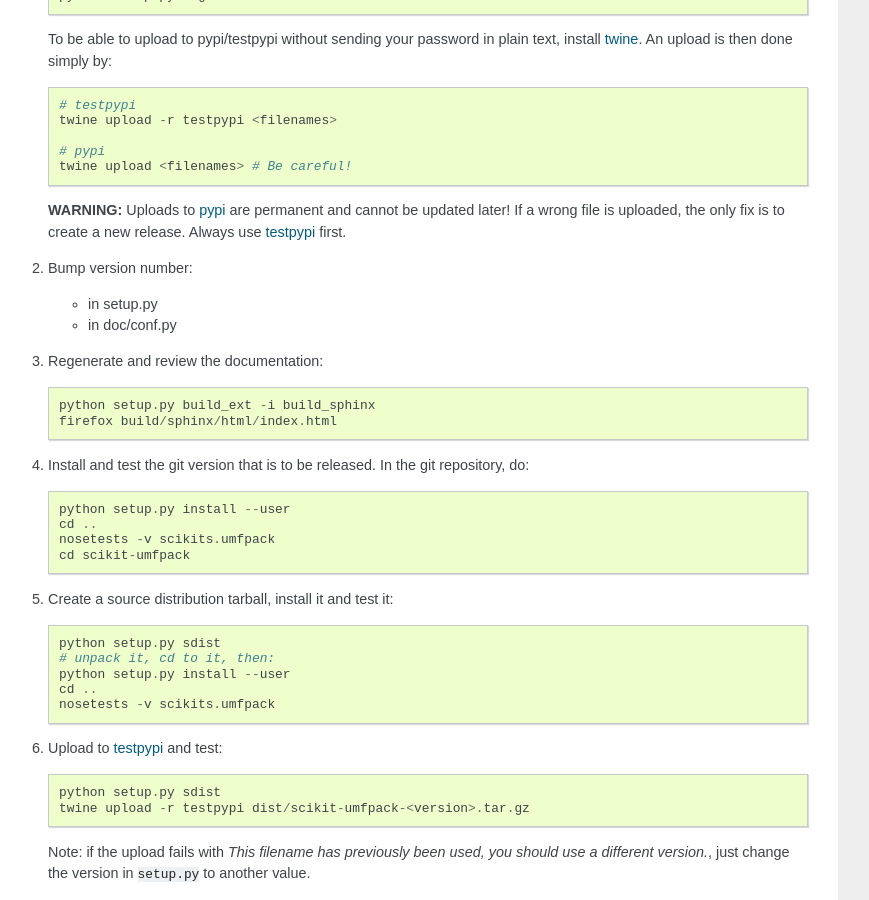
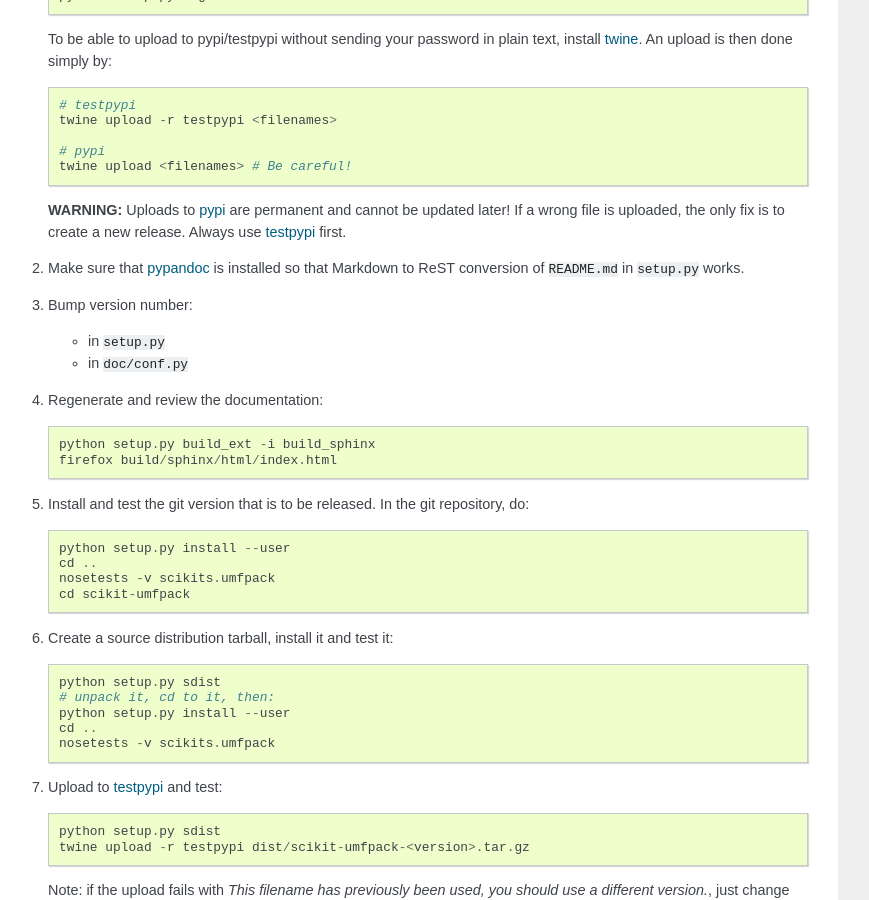
Before and after one commit to scikit-umfpack/scikit-umfpack, a Sphinx documentation site: the page built from docs/release.rst, in a window 1280 px wide and 900 px high, scrolled down 504 px. Shown: the whole window, without its empty margins (22-891 px from the left). Built offline with Sphinx 7.4.7, drawn with Linux system fonts in a browser that asks for light colours.

Commit message:
DOC: add pypandoc installation requirement to release tasks

```diff
--- a/docs/links.inc
+++ b/docs/links.inc
@@ -11,5 +11,6 @@
 .. _pypi: https://pypi.python.org/pypi
 .. _testpypi: https://testpypi.python.org/pypi
 .. _twine: https://pypi.python.org/pypi/twine
+.. _pypandoc: https://pypi.python.org/pypi/pypandoc
 
 .. _virtualenv: https://virtualenv.pypa.io
--- a/docs/release.rst
+++ b/docs/release.rst
@@ -41,10 +41,13 @@
    a wrong file is uploaded, the only fix is to create a new release. Always
    use `testpypi`_ first.
 
+#. Make sure that `pypandoc`_ is installed so that Markdown to ReST conversion
+   of ``README.md`` in ``setup.py`` works.
+
 #. Bump version number:
 
-   - in setup.py
-   - in doc/conf.py
+   - in ``setup.py``
+   - in ``doc/conf.py``
 
 #. Regenerate and review the documentation::
 
```
